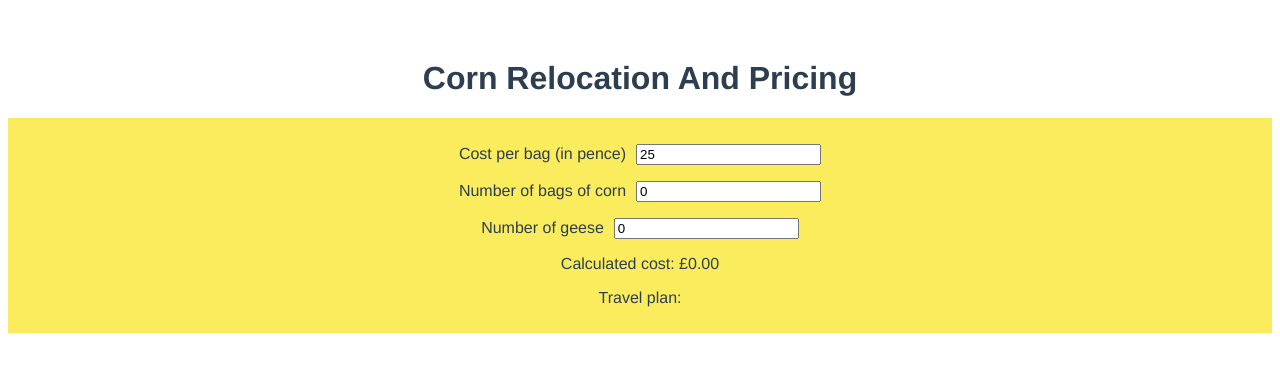
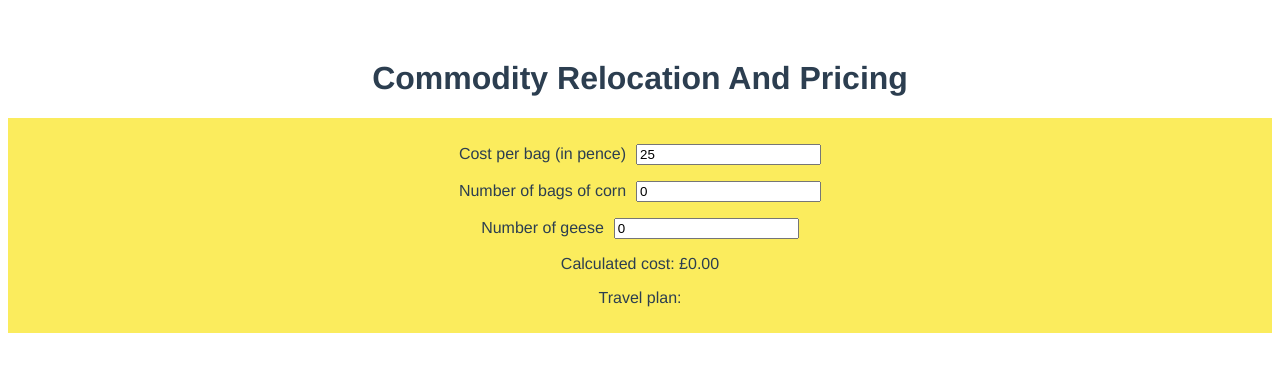
Before and after one commit to madetech/farmer-ferry, a Vue app: page / in a window 1280 px wide. Shown: the top 372 px of the page. Built offline with nearby package versions, Linux system fonts and the light colour scheme.

Commit message:
Update app name

```diff
--- a/src/components/Ferry.vue
+++ b/src/components/Ferry.vue
@@ -1,6 +1,6 @@
 <template>
     <div>
-        <h1>Corn Relocation And Pricing</h1>
+        <h1>Commodity Relocation And Pricing</h1>
         <form id="corn-pricing">
             <p>
                 <label for="costPerTrip">Cost per bag (in pence)</label>
```
Also changed, not shown: 1 other file (tests, documents, lock files or other folders).
